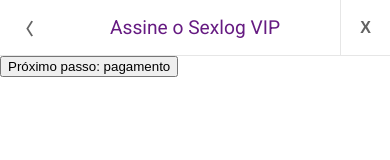
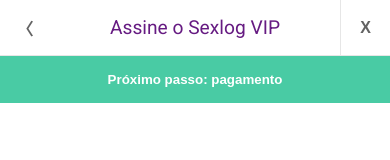
Before and after one commit to KarolinedeAlencar/modal, a website: page index.html in a window 390 px wide. Drawn offline with Linux system fonts and the light colour scheme.

Commit message:
finish footer mobile btn style

```diff
--- a/css/style.css
+++ b/css/style.css
@@ -115,3 +115,16 @@
   color: var(--mainColor);
   background-color: #fff;
 }
+
+/* FOOTER */
+
+.footer__btn {
+  width: 100%;
+  padding: 1rem;
+
+  color: #fff;
+  font-weight: bold;
+
+  background-color: var(--accentColor);
+  border: none;
+}
```
